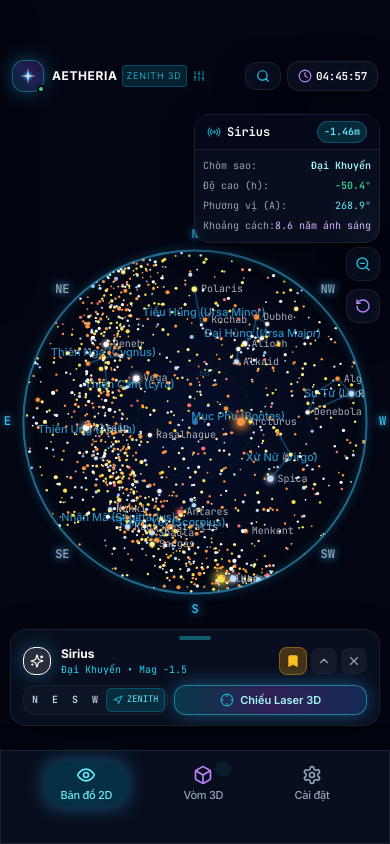
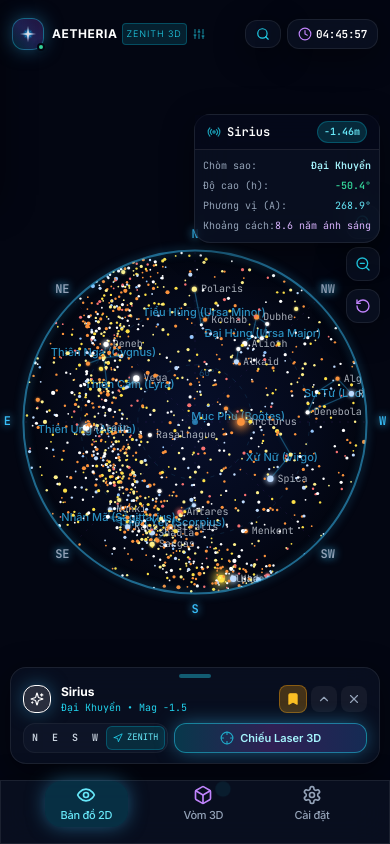
Before and after one commit to kingescaped/aetheriaplanetarium, a React (Vite) app: page / in a window 390 px wide. Built offline with nearby package versions, Linux system fonts and the light colour scheme.

Commit message:
fix(ios): strictly enforce pure CSS safe-header and safe-bottom-nav without inline arbitrary Tailwind

```diff
--- a/index.html
+++ b/index.html
@@ -14,28 +14,6 @@
     <meta name="theme-color" content="#030712" />
     <meta name="format-detection" content="telephone=no" />
 
-    <!-- Early iOS Notch & Standalone PWA detection to guarantee zero-delay Safe Area classes -->
-    <script>
-      (function() {
-        try {
-          var ua = navigator.userAgent || '';
-          var isIOS = /iphone|ipad|ipod/i.test(ua) ||
-            (navigator.platform === 'MacIntel' && navigator.maxTouchPoints > 1);
-          var isStandalone = window.matchMedia('(display-mode: standalone)').matches ||
-            (window.navigator && window.navigator.standalone === true);
-          if (isIOS) {
-            document.documentElement.classList.add('ios-device');
-            if (window.screen.height >= 812 || window.screen.width >= 812) {
-              document.documentElement.classList.add('ios-notch-device');
-            }
-            if (isStandalone) {
-              document.documentElement.classList.add('ios-standalone');
-            }
-          }
-        } catch(e) {}
-      })();
-    </script>
-
     <!-- PWA Manifest -->
     <link rel="manifest" href="/manifest.json" />
 
--- a/src/components/layout/BottomNav.tsx
+++ b/src/components/layout/BottomNav.tsx
@@ -43,7 +43,7 @@ export const BottomNav: React.FC<BottomNavProps> = ({
   };
 
   return (
-    <nav className="md:hidden fixed bottom-0 left-0 right-0 z-40 px-6 bottom-nav-safe-area glass-panel border-t border-white/10 shadow-2xl flex items-center justify-around pointer-events-auto">
+    <nav className="md:hidden fixed bottom-0 left-0 right-0 z-40 px-6 safe-bottom-nav glass-panel border-t border-white/10 shadow-2xl flex items-center justify-around pointer-events-auto">
       {/* 1. 2D Sky Map */}
       <button
         onClick={() => handleSelectView('2D_PLANETARIUM')}
--- a/src/components/layout/Header.tsx
+++ b/src/components/layout/Header.tsx
@@ -46,7 +46,7 @@ export const Header: React.FC<HeaderProps> = ({
   });
 
   return (
-    <header className="absolute top-0 left-0 right-0 z-30 flex items-center justify-between px-3 md:px-5 pb-2 md:pt-3 md:pb-3 header-safe-area pointer-events-none transition-all">
+    <header className="absolute top-0 left-0 right-0 z-30 flex items-center justify-between px-3 md:px-5 safe-header pointer-events-none transition-all">
       {/* Brand & Title: Clicking 'AETHERIA' triggers the Controls drawer! */}
       <button
         onClick={onOpenControls}
--- a/src/index.css
+++ b/src/index.css
@@ -47,72 +47,38 @@
   --sar: env(safe-area-inset-right, 0px);
 }
 
-/* Header Safe Area:
-   - Trên mọi màn hình di động: Bắt buộc đệm tối thiểu 54px để né hoàn toàn Dynamic Island & Tai thỏ
-   - Nếu env(safe-area-inset-top) lớn hơn 54px (ví dụ Pro Max): tự động cộng thêm 8px
-*/
-.header-safe-area {
-  padding-top: 54px;
-  padding-top: max(calc(env(safe-area-inset-top, 0px) + 8px), 54px);
-  min-height: calc(max(env(safe-area-inset-top, 0px), 48px) + 3.5rem);
-}
+/* --- BÙ LỀ AN TOÀN IOS (SAFE AREA) --- */
+@supports (padding-top: env(safe-area-inset-top)) {
+  /* Cho Header / Top Bar */
+  .safe-header {
+    padding-top: max(env(safe-area-inset-top), 12px) !important;
+    /* Chiều cao = Chiều cao gốc (56px) + Tai thỏ */
+    min-height: calc(56px + env(safe-area-inset-top)) !important;
+  }
 
-/* BottomNav Safe Area:
-   - Trên mọi màn hình di động: Bắt buộc đệm tối thiểu 34px (độ cao thanh vuốt Home Indicator iOS)
-   - Đảm bảo các nút bấm và chữ không bao giờ bị đè lấn
-*/
-.bottom-nav-safe-area {
-  padding-top: 8px;
-  padding-bottom: 34px;
-  padding-bottom: max(calc(env(safe-area-inset-bottom, 0px) + 8px), 34px);
-  min-height: calc(3.75rem + max(env(safe-area-inset-bottom, 0px), 34px));
-}
-
-.bottom-nav-safe-area > button {
-  padding-top: 4px;
-  padding-bottom: 4px;
-}
-
-/* iOS Standard Navigation Bar (UINavigationBar trong Modals & Drawer) */
-.ios-nav-bar {
-  padding-top: 48px;
-  padding-top: max(env(safe-area-inset-top, 0px), 48px);
-  height: calc(3.75rem + max(env(safe-area-inset-top, 0px), 48px));
-}
-
-.ios-nav-center {
-  top: max(env(safe-area-inset-top, 0px), 48px);
-}
-
-@media (min-width: 768px) {
-  .header-safe-area {
-    padding-top: 0.75rem !important;
-    min-height: auto !important;
-  }
-  .bottom-nav-safe-area {
-    padding-bottom: 0.75rem !important;
-    min-height: auto !important;
-  }
-  .ios-nav-bar {
-    padding-top: 0px !important;
-    height: 4rem !important;
-  }
-  .ios-nav-center {
-    top: 0px !important;
+  /* Cho Bottom Nav / Chân trang */
+  .safe-bottom-nav {
+    padding-bottom: max(env(safe-area-inset-bottom), 16px) !important;
+    /* Chiều cao = Chiều cao gốc (64px) + Home indicator */
+    min-height: calc(64px + env(safe-area-inset-bottom)) !important;
   }
 }
 
 /* Star Bottom Sheet Floating Position */
 .star-bottom-sheet {
-  bottom: calc(5.25rem + max(env(safe-area-inset-bottom, 0px), 34px));
+  bottom: calc(64px + env(safe-area-inset-bottom, 0px) + 16px);
 }
 
 /* Sidebar Drawer Bounded Above Mobile BottomNav */
 .sidebar-mobile-bound {
-  bottom: calc(4.25rem + max(env(safe-area-inset-bottom, 0px), 34px));
+  bottom: calc(64px + env(safe-area-inset-bottom, 0px));
 }
 
 @media (min-width: 768px) {
+  .safe-header {
+    padding-top: 12px !important;
+    min-height: auto !important;
+  }
   .star-bottom-sheet {
     bottom: 5.5rem !important;
   }
@@ -175,3 +141,27 @@
 .night-vision {
   filter: hue-rotate(320deg) saturate(2.5) brightness(0.85);
 }
+
+/* --- BÙ LỀ AN TOÀN IOS (SAFE AREA) --- */
+@supports (padding-top: env(safe-area-inset-top)) {
+  /* Cho Header / Top Bar */
+  .safe-header {
+    padding-top: max(env(safe-area-inset-top), 12px) !important;
+    /* Chiều cao = Chiều cao gốc (56px) + Tai thỏ */
+    min-height: calc(56px + env(safe-area-inset-top)) !important;
+  }
+
+  /* Cho Bottom Nav / Chân trang */
+  .safe-bottom-nav {
+    padding-bottom: max(env(safe-area-inset-bottom), 16px) !important;
+    /* Chiều cao = Chiều cao gốc (64px) + Home indicator */
+    min-height: calc(64px + env(safe-area-inset-bottom)) !important;
+  }
+}
+
+@media (min-width: 768px) {
+  .safe-header {
+    padding-top: 12px !important;
+    min-height: auto !important;
+  }
+}
```
